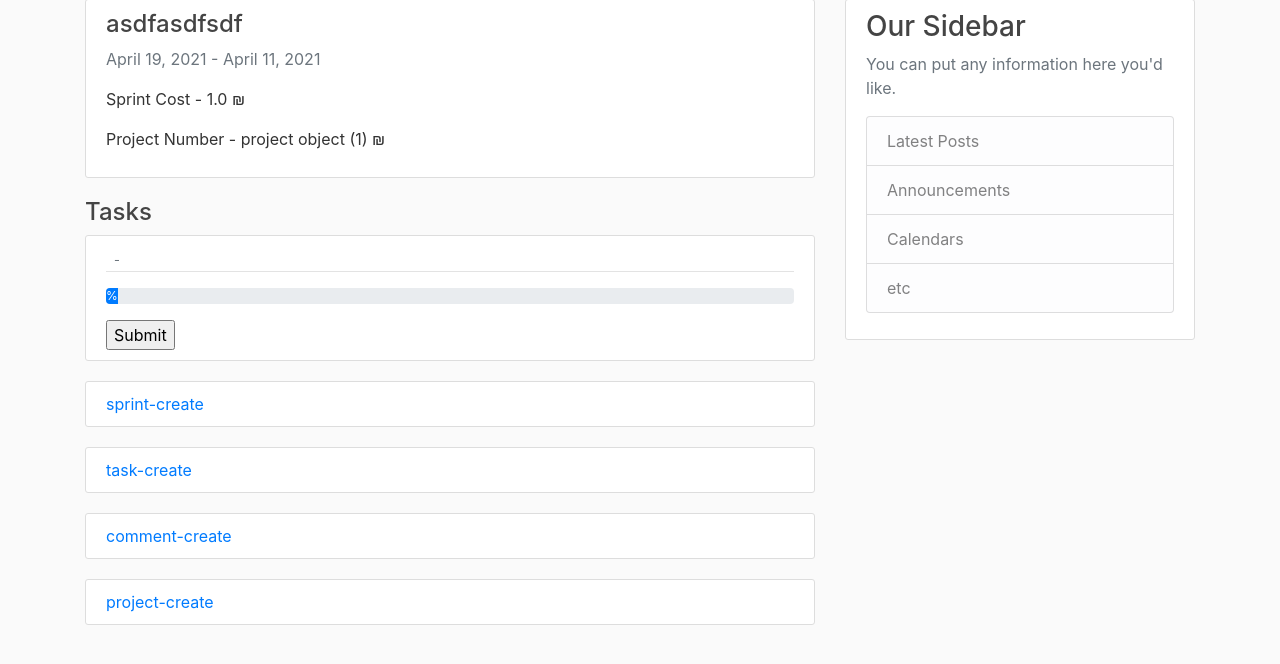
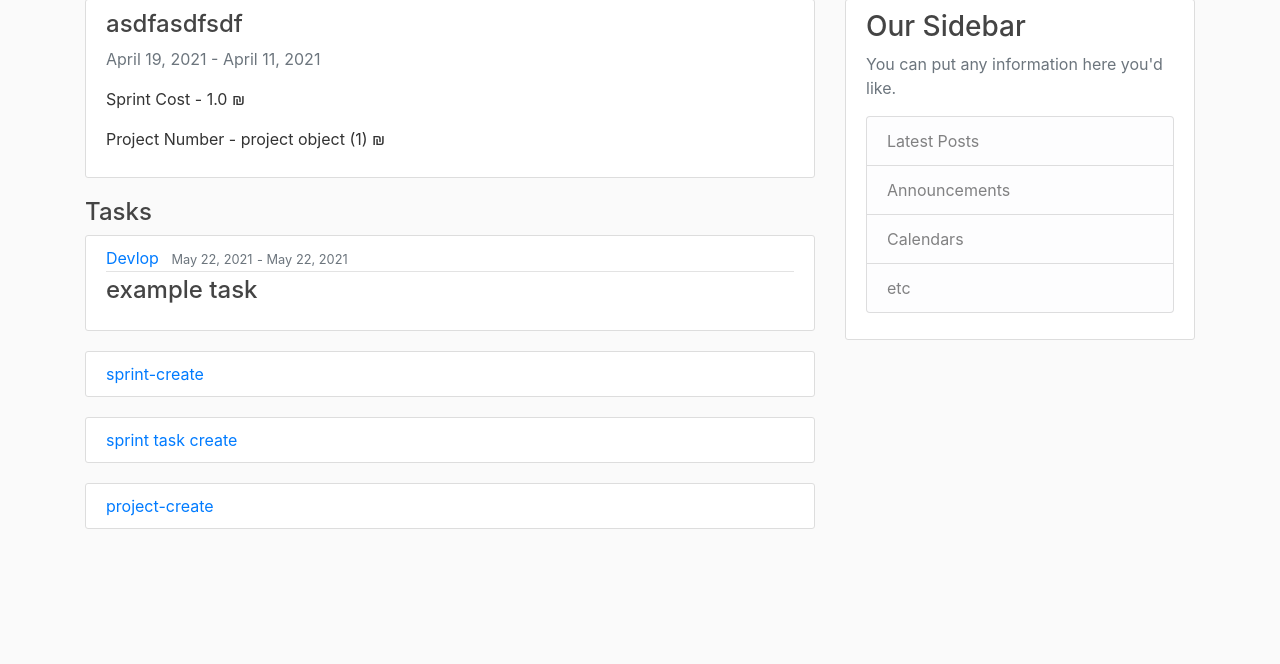
Before and after one commit to Dor-Azriel/Agile-Project-Management-Website, a Django app: page /manager/sprint/4 in a window 1280 px wide. Shown: the part 81-745 px from the top of the page. Run offline with Django 3.2, Linux system fonts and the light colour scheme; data comes from the database, SQL or seed files in the repository; both versions use the stored data as it was after the commit; some libraries are stand-ins or nearby versions.

Commit message:
manager pages

```diff
--- a/mysite/urls.py
+++ b/mysite/urls.py
@@ -20,7 +20,9 @@ from pages.views import task_views, task_sorted_by_date, home_view, task_sorted_
     dynamic_view, logd_view, DevlopHome_views, SubTasksPerTask_view, SubTaskComment_view, MessagePage_view, \
     manager_views, ClientHome_views, work_done, manager_views_projects, manager_views_sprints
 from django.contrib.auth.views import LoginView
-from work.views import add_comment, update_comment, update_task, add_task, add_sprint, update_sprint, add_project
+from work.views import add_comment, update_comment, update_task, add_task, add_sprint, update_sprint, add_project, \
+    add_sprint_task
+
 'manager_views_sprints'
 urlpatterns = [
     path('<int:id>', work_done,name='work_done'),
@@ -49,11 +51,20 @@ urlpatterns = [
 
 
 
-    path('task/new/', add_task.as_view(), name='task-create'),
+    path('task/<int:pk>/new/', add_task.as_view(), name='task-create'),
     path('task/<int:pk>/update/', update_task.as_view(), name='task-update'),
+
+
+    path('sprint_task/<int:sprint>/<int:p>/new/', add_sprint_task.as_view(), name='sprint_task-create'),
+
+
     path('sprint/new/', add_sprint.as_view(), name='sprint-create'),
     path('sprint/<int:pk>/update/', update_sprint.as_view(), name='sprint-update'),
+
+
     path('project/new/', add_project.as_view(), name='project-create'),
     path('project/<int:pk>/update/', add_project.as_view(), name='project-update'),
-    path('Devlop/Messages/',MessagePage_view,name='MessagePage_view'),
+
+
+    path('Devlop/Messages/', MessagePage_view, name='MessagePage_view'),
 ]
--- a/pages/views.py
+++ b/pages/views.py
@@ -1,9 +1,9 @@
 from django.core.mail.backends import console
 from django.shortcuts import render, get_object_or_404
 from django.template import RequestContext
-from django.contrib.auth import authenticate,login
+from django.contrib.auth import authenticate, login
 from work.forms import CommentForm
-from work.models import Task,project,Sprint,SubTask,Comment,Sprint_Project,Sprint_Task
+from work.models import Task, project, Sprint, SubTask, Comment, Sprint_Project, Sprint_Task
 from django.shortcuts import HttpResponse
 from django.contrib import admin
 from django.urls import reverse
@@ -19,10 +19,11 @@ def home_view(request, *args, **kwargs):
     obj = Task.objects.order_by()
     return render(request, "base.html", {'tasks': obj, });
 
+
 def logd_view(request):
     username = request.user.groups.all()
-    lists= request.user.is_superuser
-    if (lists==True):
+    lists = request.user.is_superuser
+    if (lists == True):
         return HttpResponseRedirect(reverse('admin:index'))
     elif username[0].name == 'client':
         return redirect('ClientHome_views')
@@ -31,67 +32,74 @@ def logd_view(request):
     elif username[0].name == 'projectManager':
         return redirect('manager')
 
+
 def MessagePage_view(request):
-    list = Messages.objects.all().filter(reciver=request.user.id,readConf=False)
+    list = Messages.objects.all().filter(reciver=request.user.id, readConf=False)
     return render(request, "MessagesPage.html", {'tasks': list})
 
+
 def manager_views(request):
-    filt=request.user.id;
+    filt = request.user.id;
     obj = project.objects.all().filter(manager=filt);
-    obj2={'name':request.user.username}
-    return render(request, "manager_home.html", {'projects': obj,'name':obj2})
+    obj2 = {'name': request.user.username}
+    return render(request, "manager_home.html", {'projects': obj, 'name': obj2})
 
-def manager_views_projects(request,project_id):
-    tasks = Task.objects.all().filter(projectnum =project_id)
+
+def manager_views_projects(request, project_id):
+    tasks = Task.objects.all().filter(projectnum=project_id)
     sprints = Sprint.objects.all().filter(projectnum=project_id)
     p = get_object_or_404(project, id=project_id)
     return render(request, "manager_project_view.html", {'tasks': tasks, 'sprints': sprints, 'p': p})
 
-def manager_views_sprints(request,sprint_id):
-    tasks = Sprint_Task.objects.all().filter(SpirntId =sprint_id)
+
+def manager_views_sprints(request, sprint_id):
+    tasks = Sprint_Task.objects.all().filter(SpirntId=sprint_id)
+    print(tasks[0].TaskId)
     sprint = get_object_or_404(Sprint, id=sprint_id)
-    return render(request, "manager_sprint_view.html", {'tasks': tasks, 'sprint': sprint, })
-
-
-
-
-
-
+    p = sprint.projectnum
+    print(p)
+    return render(request, "manager_sprint_view.html",
+                  {'tasks': tasks, 'sprint': sprint, 'p': p.pk})
 
 
 def DevlopHome_views(request):
-    filt=request.user.id;
+    filt = request.user.id;
     obj = Task.objects.all().filter(inCharge=filt);
-    obj2={'name':request.user.username}
-    return render(request, "DevlopHome.html", {'tasks': obj,'name':obj2})
+    obj2 = {'name': request.user.username}
+    return render(request, "DevlopHome.html", {'tasks': obj, 'name': obj2})
+
 
 def ClientHome_views(request):
-    pro= project.objects.all().filter(client=request.user)
+    pro = project.objects.all().filter(client=request.user)
     for p in pro:
-        p.Scheduled=p.currentBudgeSchedule/p.Budget*100
-        p.Balance = p.MoneySpends/p.Budget*100
-        if Task.objects.all().filter(projectnum=p.id,workDone=100).count() and Task.objects.all().filter(projectnum=p.id).count():
-            p.taskDone= Task.objects.all().filter(projectnum=p.id,workDone=100).count()/Task.objects.all().filter(projectnum=p.id).count()*100
+        p.Scheduled = p.currentBudgeSchedule / p.Budget * 100
+        p.Balance = p.MoneySpends / p.Budget * 100
+        if Task.objects.all().filter(projectnum=p.id, workDone=100).count() and Task.objects.all().filter(
+                projectnum=p.id).count():
+            p.taskDone = Task.objects.all().filter(projectnum=p.id, workDone=100).count() / Task.objects.all().filter(
+                projectnum=p.id).count() * 100
         else:
-            p.taskDone=0
+            p.taskDone = 0
     obj2 = {'name': request.user.username}
-    return render(request, "ClientHome.html", {'projects': pro, 'name':obj2 })
+    return render(request, "ClientHome.html", {'projects': pro, 'name': obj2})
 
 
-def ClientSprint_view(request,id):
-    spri=Sprint_Project.objects.all().filter(ProjectId=id)
-    return render(request, "ClientSprint.html", {'sprints': spri,})
+def ClientSprint_view(request, id):
+    spri = Sprint_Project.objects.all().filter(ProjectId=id)
+    return render(request, "ClientSprint.html", {'sprints': spri, })
 
-def SubTasksPerTask_view(request,id):
-    obj= SubTask.objects.filter(TaskID=id)
-    obj2=Task.objects.filter(id=id)
-    return render(request, "SubTasksPerTask.html", {'tasks': obj,'t': obj2, })
 
-def SubTaskComment_view(request,id,my_id):
+def SubTasksPerTask_view(request, id):
+    obj = SubTask.objects.filter(TaskID=id)
+    obj2 = Task.objects.filter(id=id)
+    return render(request, "SubTasksPerTask.html", {'tasks': obj, 't': obj2, })
+
+
+def SubTaskComment_view(request, id, my_id):
     obj = get_object_or_404(Task, id=id)
     obj2 = Comment.objects.filter(Subtask=my_id)
     print(obj.pk)
-    return render(request, "SubTaskComment.html", {'task': obj,'comments': obj2, })
+    return render(request, "SubTaskComment.html", {'task': obj, 'comments': obj2, })
 
 
 def task_views(request, *args, **kwargs):
--- a/templates/manager_project_view.html
+++ b/templates/manager_project_view.html
@@ -19,7 +19,7 @@
 
         <article class="media content-section">
           <div class="media-body">
-            <h4><a class="article-title" href=" {% url 'manager_views_sprints' p.id %}">{{ sprint.SprintName }}</a></h4>
+            <h4><a class="article-title" href=" {% url 'manager_views_sprints' sprint.id %}">{{ sprint.SprintName }}</a></h4>
                <a class="text-muted">{{ sprint.StartTime|date:"F d, Y" }}</a>
                 <a class="text-muted"> - </a>
               <a class="text-muted">{{ sprint.endTime|date:"F d, Y" }}</a>
@@ -70,6 +70,6 @@
 
 
         <article class="media content-section">
-            <a href="{% url 'task-create' %}">task-create</a>
+            <a href="{% url 'task-create' p.pk %}">task create</a>
     </article>
 {% endblock content %}
--- a/templates/manager_sprint_view.html
+++ b/templates/manager_sprint_view.html
@@ -13,35 +13,32 @@
             <p><a class="mr-2" >Project Number  - {{ sprint.projectnum }} ₪ </a></p>
               </div>
         </article>
-
-
-          <h4>Tasks</h4>
-{% for task in tasks %}
+{#    -------------------------------------------------------------#}
+<h4>Tasks</h4>
+    {% for task in tasks %}
         <article class="media content-section">
           <div class="media-body">
             <div class="article-metadata">
-              <a class="mr-2" href="#">{{ task.inCharge }}</a>
-              <small class="text-muted">{{ task.startTime|date:"F d, Y" }}</small>
+              <a class="mr-2" href="#">{{ task.TaskId.inCharge }}</a>
+              <small class="text-muted">{{ task.TaskId.startTime|date:"F d, Y" }}</small>
                 <small class="text-muted"> - </small>
-              <small class="text-muted">{{ task.endTime|date:"F d, Y" }}</small>
+              <small class="text-muted">{{ task.TaskId.endTime|date:"F d, Y" }}</small>
             </div>
-            <h4><a class="article-title" href="/Devlop/{{ task.id }}/">{{ task.TaskName }}</a></h4>
-            <p class="article-content">{{ task.Description }}</p>
-              <div class="progress">
-            <div class="progress-bar" role="progressbar"  aria-valuemin="0" aria-valuemax="100" aria-valuenow="0" style="width: {{task.workDone}}%">{{task.workDone}}%</div>
-              </div>
+            <h4><a class="article-title" href="/Devlop/{{ task.TaskId.id }}/">{{ task.TaskId.TaskName }}</a></h4>
               <p>
-                <form action="{% url 'work_done' task.id %}" method="POST">
-                    {% csrf_token %}
-                       <div class="fieldWrapper">
-                             {{form}}
-                        </div>
-                     <input type="submit" name="Submit">
-                 </form>
+{#                <form action="{% url 'work_done' task.TaskId.id %}" method="POST">#}
+{#                    {% csrf_token %}#}
+{#                       <div class="fieldWrapper">#}
+{#                             {{form}}#}
+{#                        </div>#}
+{#                     <input type="submit" name="Submit">#}
+{#                 </form>#}
                 </div>
               </p>
         </article>
     {% endfor %}
+
+
 </article>
 {#    -------------------------------------------------------------#}
 
@@ -50,20 +47,16 @@
     <article class="media content-section">
             <a href="{% url 'sprint-create' %}">sprint-create</a>
     </article>
-        <article class="media content-section">
-            <a href="{% url 'task-create' %}">task-create</a>
+
+    <article class="media content-section">
+            <a href="{% url 'sprint_task-create' sprint.pk p %}">sprint task create</a>
     </article>
-        <article class="media content-section">
-            <a href="{% url 'comment-create' %}">comment-create</a>
-    </article>
+
+{#    <article class="media content-section">#}
+{#            <a href="{% url 'comment-create' %}">comment-create</a>#}
+{#    </article>#}
             <article class="media content-section">
             <a href="{% url 'project-create' %}">project-create</a>
     </article>
 
 {% endblock content %}
-
-
-{#    Descripion = models.CharField(max_length=300, null=False)#}
-{##}
-{#    projectnum = models.ForeignKey(project, on_delete=models.CASCADE)#}
-{#    cost = models.FloatField(null=False, default=0)#}
--- a/templates/work/task_form.html
+++ b/templates/work/task_form.html
@@ -2,7 +2,7 @@
 {% block content %}
 
     <h2>{{ object.title }}</h2>
-<form action="{% url 'tasks_views' %}" method="POST">
+<form action="" method="POST">
     {% csrf_token %}
 
     <div class="fieldWrapper">
```
Also changed, not shown: work/models.py (+18 -14 lines), work/views.py (+65 -36 lines), db.sqlite3, work/migrations/0030_task_insprint.py (added).
